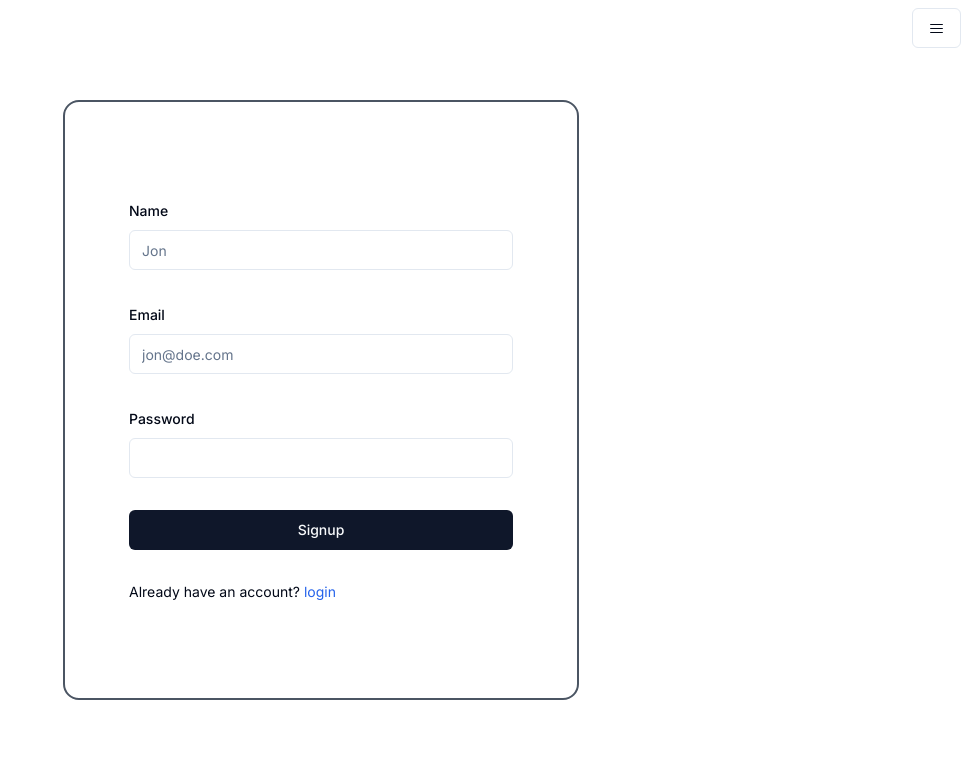
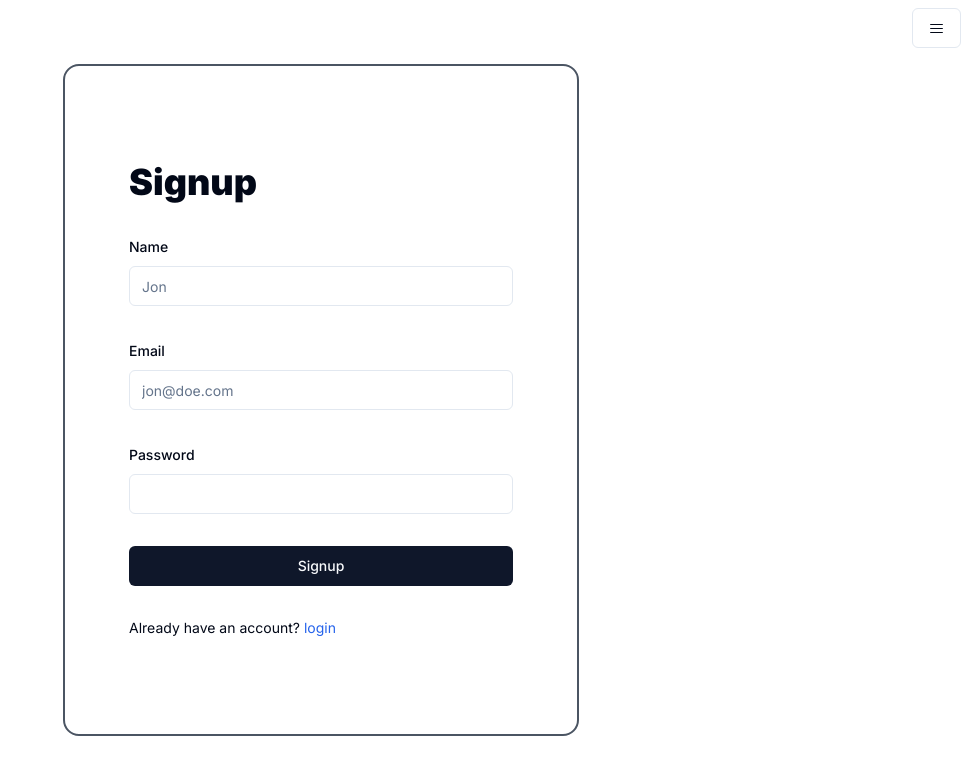
Before and after one commit to powrhouseofthecell/mentor, a Next.js app in the folder mentor-fe/: page /signup in a window 1280 px wide. Shown: the top 774 px of the page, without its empty margins (319-1280 px from the left). Built offline with nearby package versions, Linux system fonts and the light colour scheme.

Commit message:
chore: add title to auth forms

```diff
--- a/mentor-fe/src/app/(auth)/login/page.tsx
+++ b/mentor-fe/src/app/(auth)/login/page.tsx
@@ -64,6 +64,7 @@ export default function ProfileForm() {
           onSubmit={form.handleSubmit(onSubmit)}
           className='px-16 py-24 border-solid border-2 border-gray-600 rounded-2xl space-y-8'>
           {/*  */}
+          <h1 className='text-4xl font-black'>Login</h1>
           <FormField
             control={form.control}
             name='email'
--- a/mentor-fe/src/app/(auth)/signup/page.tsx
+++ b/mentor-fe/src/app/(auth)/signup/page.tsx
@@ -62,6 +62,7 @@ export default function ProfileForm() {
         <form
           onSubmit={form.handleSubmit(onSubmit)}
           className='px-16 py-24 border-solid border-2 border-gray-600 rounded-2xl space-y-8'>
+          <h1 className='text-4xl font-black'>Signup</h1>
           <FormField
             control={form.control}
             name='name'
```
